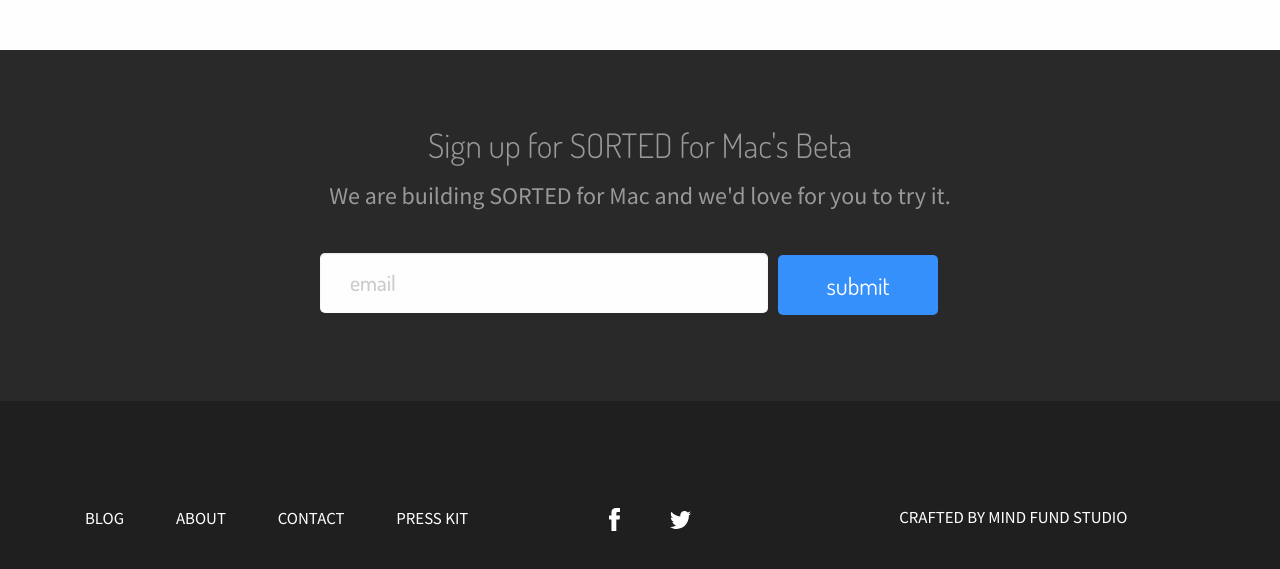
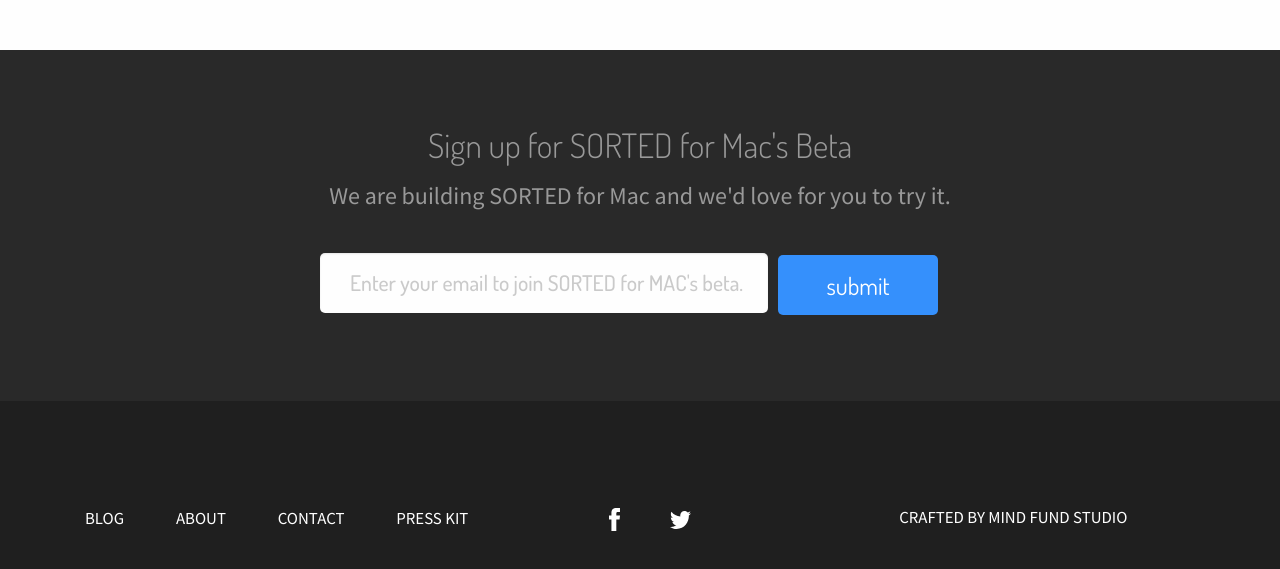
Before and after one commit to courageklutse/website, a plain HTML site: page index.html in a window 1280 px wide. Shown: the part 2701-3270 px from the top of the page. Drawn offline with nearby package versions, Linux system fonts and the light colour scheme; files that its build step writes are made by us from their sources.

Commit message:
Updates beta sign-up email placeholder

```diff
--- a/index.html
+++ b/index.html
@@ -172,7 +172,7 @@
       <h2>Sign up for SORTED for Mac's Beta</h2>
       <p>We are building SORTED for Mac and we'd love for you to try it.</p>
       <form action="#">
-        <input class="email-input" type="email" placeholder="email">
+        <input class="email-input" type="email" placeholder="Enter your email to join SORTED for MAC's beta.">
         <input class="submit-button" type="submit" value="submit">
       </form>
     </div>
```
